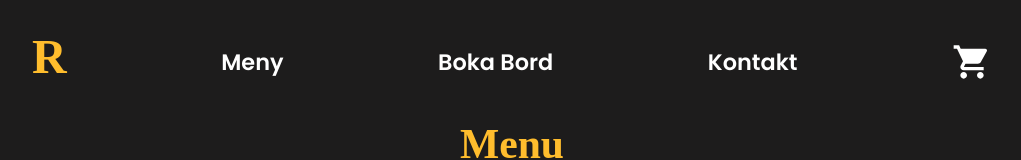
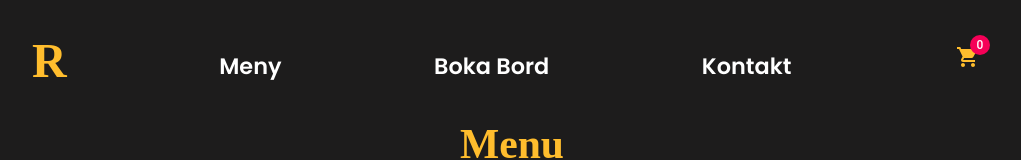
Before and after one commit to HampusJohnOlausson/react-shop, a React (Create React App) app: page /menu in a window 1280 px wide. Shown: the top 160 px of the page, without its empty margins (128-1149 px from the left). Built offline with nearby package versions, Linux system fonts and the light colour scheme.

Commit message:
changed function into class component adjust style

```diff
--- a/src/Components/Menu/Item.tsx
+++ b/src/Components/Menu/Item.tsx
@@ -24,6 +24,7 @@ class Item extends Component<Props>{
           size="small"
           variant="contained"
           className="button"
+          onClick={() => this.context.addProductToCart(this.props.product)}
         >
           {" "}
           <ShoppingCartIcon className="icon" />{" "}
--- a/src/Components/Navbar.tsx
+++ b/src/Components/Navbar.tsx
@@ -1,72 +1,58 @@
-import { makeStyles } from '@material-ui/core';
-import React from 'react'
+import { IconButton } from '@material-ui/core';
 import { Link } from 'react-router-dom';
 import ShoppingCartIcon from "@material-ui/icons/ShoppingCart";
+import Badge from "@material-ui/core/Badge";
+import { CartContext } from '../Contexts/CartContext';
+import '../Sass/Navbar.scss';
+import { Component, ContextType } from "react"
 
-const useStyles = makeStyles((theme) => ({
-  root: {
-    minHeight: "15vh",
-    display: "flex",
-    flexDirection: "row",
-    justifyContent: "center",
-    alignItems: "center",
-  },
-  nav: {
-    width: "75%",
-  },
-  list: {
-    width: "100%",
-    display: "flex",
-    justifyContent: "space-between",
-    listStyle: "none",
-    fontSize: "1.4rem",
-  },
-  home: {
-    fontFamily: "Yellowtail, cursive",
-    color: "#FFBD2D",
-    fontWeight: "bold",
-    fontSize: "3rem",
-  },
-  icon: {
-    fontSize: "2.5rem",
-    cursor: "pointer",
-  },
-  link: {
-    textDecoration: "none",
-    color: "#fff",
-    "&:hover": {
-      color: "#FFBD2D",
-    },
-  },
-}));
+interface State {
 
-const Navbar = () => {
+}
+class Navbar extends Component<{}, State> {
+    context!: ContextType<typeof CartContext>
+    static contextType = CartContext
 
-  const classes = useStyles();
+    state: State = {};
 
+    render() {
+
+      console.log(this.context.cart.length);
       return (
-      <header className={classes.root}>
-        <nav className={classes.nav}>
-          <ul className={classes.list}>
-            <Link to="/" className={classes.link}>
-              <li className={classes.home}>R</li>
+        <header className="root">
+          <nav className="nav">
+            <ul className="list">
+              <Link to="/" className="link">
+                <li className="home">R</li>
               </Link>
-            <Link to="/menu" className={classes.link}>
+              <Link to="/menu" className="link">
                 <li style={{ marginTop: "1rem" }}>Meny</li>
               </Link>
-            <Link to="/reservation" className={classes.link}>
+              <Link to="/reservation" className="link">
                 <li style={{ marginTop: "1rem" }}>Boka Bord</li>
               </Link>
-            <Link to="/contact" className={classes.link}>
+              <Link to="/contact" className="link">
                 <li style={{ marginTop: "1rem" }}>Kontakt</li>
               </Link>
-            <Link to="/cart" className={classes.link}>
-             <ShoppingCartIcon style={{marginTop: '.8rem'}} className={classes.icon}/>
+              <Link to="/cart" className="link">
+                <IconButton aria-label="cart">
+                  <Badge
+                    badgeContent={this.context.cart.length}
+                    showZero
+                    color="secondary"
+                  >
+                    <ShoppingCartIcon
+                      style={{ color: "#FFBD2D" }}
+                      className="icon"
+                    />
+                  </Badge>
+                </IconButton>
               </Link>
             </ul>
           </nav>
         </header>
       );
   }
+}
 
 export default Navbar
--- /dev/null
+++ b/src/Sass/Navbar.scss
@@ -0,0 +1,31 @@
+.root{
+    min-height: 15vh;
+    display: flex;
+    flex-direction: row,;
+    justify-content: center;
+    align-items: center;
+}
+.nav{
+    width: 75%;
+}
+.list{
+    width: 100%;
+    display: flex;
+    justify-content: space-between;
+    list-style: none;
+    font-size: 1.4rem;
+}
+.home{
+    font-family: Yellowtail, cursive;
+    color: #FFBD2D;
+    font-weight: bold;
+    font-size: 3rem;
+}
+.icon{
+    font-size: 2.5rem;
+    cursor: pointer;
+}
+.link {
+    text-decoration: none;
+    color: #fff;
+}
```
Lines whose indentation alone changed are shown as unchanged.
